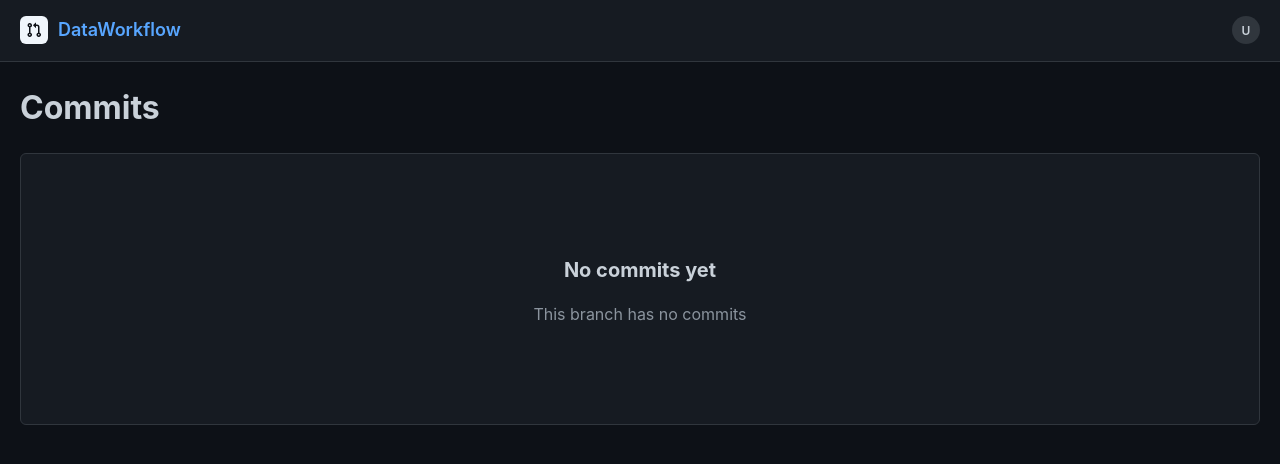
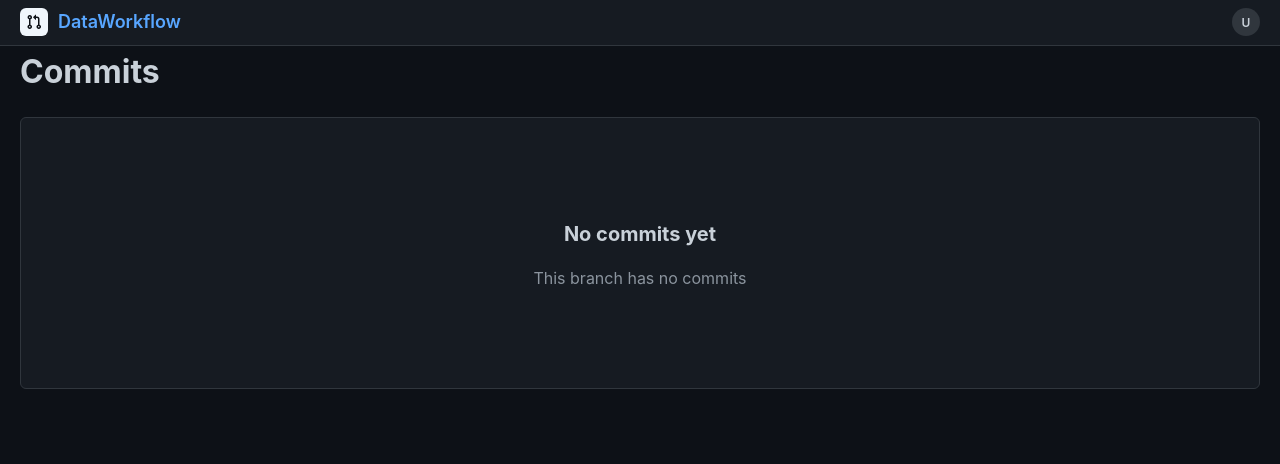
Before and after one commit to vilterp/dataworkflow, a Flask app: template src/templates/data/commits.html in a window 1280 px wide. Shown: the top 464 px of the page. Run offline with Flask 3, Linux system fonts and the light colour scheme; the template is opened without the code that fills it, so the values that code supplies are empty.

Commit message:
less spacing

```diff
--- a/src/static/css/main.css
+++ b/src/static/css/main.css
@@ -14,13 +14,13 @@ body {
 .container {
     max-width: 1280px;
     margin: 0 auto;
-    padding: 20px;
+    padding: 0 20px 20px 20px;
 }
 
 header {
     background-color: #161b22;
     border-bottom: 1px solid #30363d;
-    padding: 4px 0;
+    padding: 0;
     margin-bottom: 0;
 }
 
@@ -28,8 +28,8 @@ header .container {
     display: flex;
     justify-content: space-between;
     align-items: center;
-    padding-top: 12px;
-    padding-bottom: 12px;
+    padding-top: 8px;
+    padding-bottom: 8px;
 }
 
 .logo {
--- a/src/templates/base.html
+++ b/src/templates/base.html
@@ -45,7 +45,7 @@
 
         {% if repo_name %}
         <!-- Tab Navigation -->
-        <div style="border-bottom: 1px solid #30363d; margin-bottom: 24px; margin-top: 4px;">
+        <div style="border-bottom: 1px solid #30363d; margin-bottom: 24px; margin-top: 0;">
             <nav style="display: flex; gap: 0;">
                 <a href="{{ url_for('repo.repo', repo_name=repo_name) }}"
                    style="padding: 10px 16px; color: {% if active_tab == 'data' %}#c9d1d9{% else %}#8b949e{% endif %}; text-decoration: none; {% if active_tab == 'data' %}border-bottom: 2px solid #f78166; margin-bottom: -1px;{% endif %} transition: all 0.2s; display: inline-block;">
```
